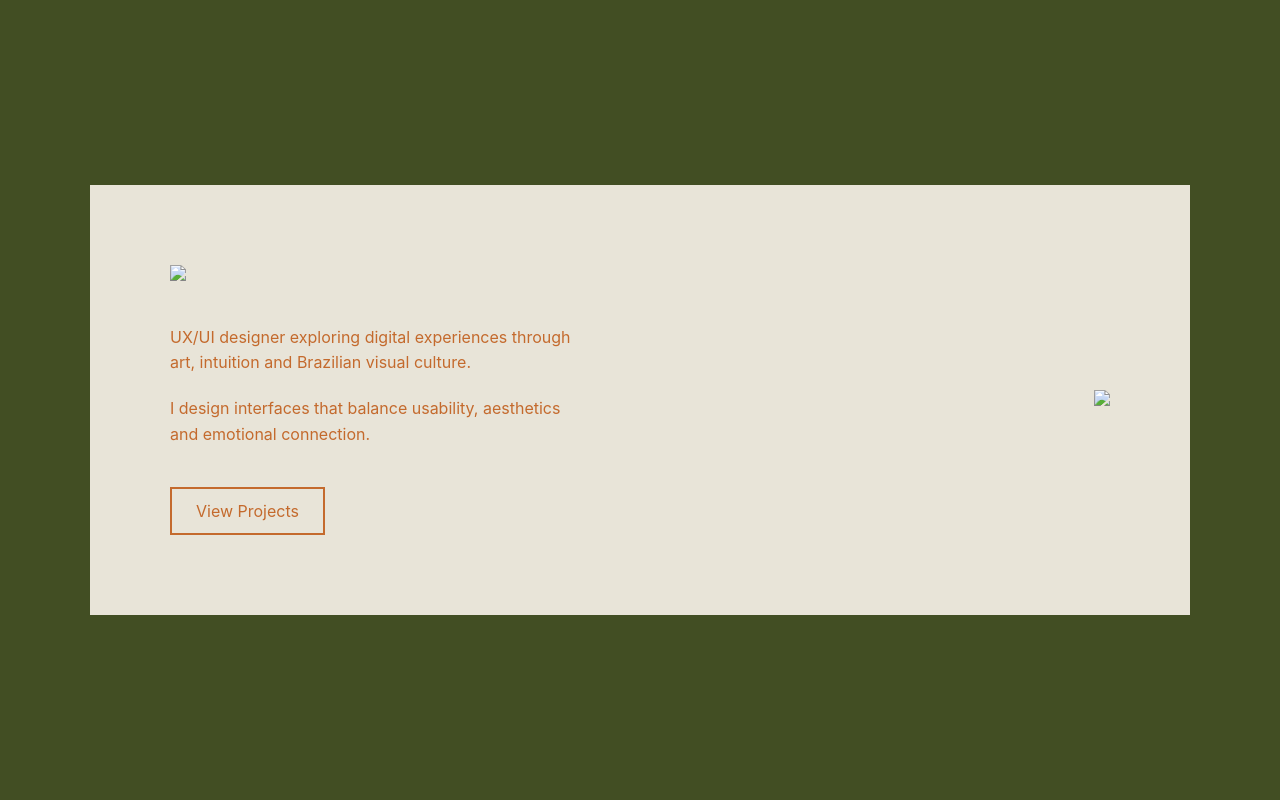
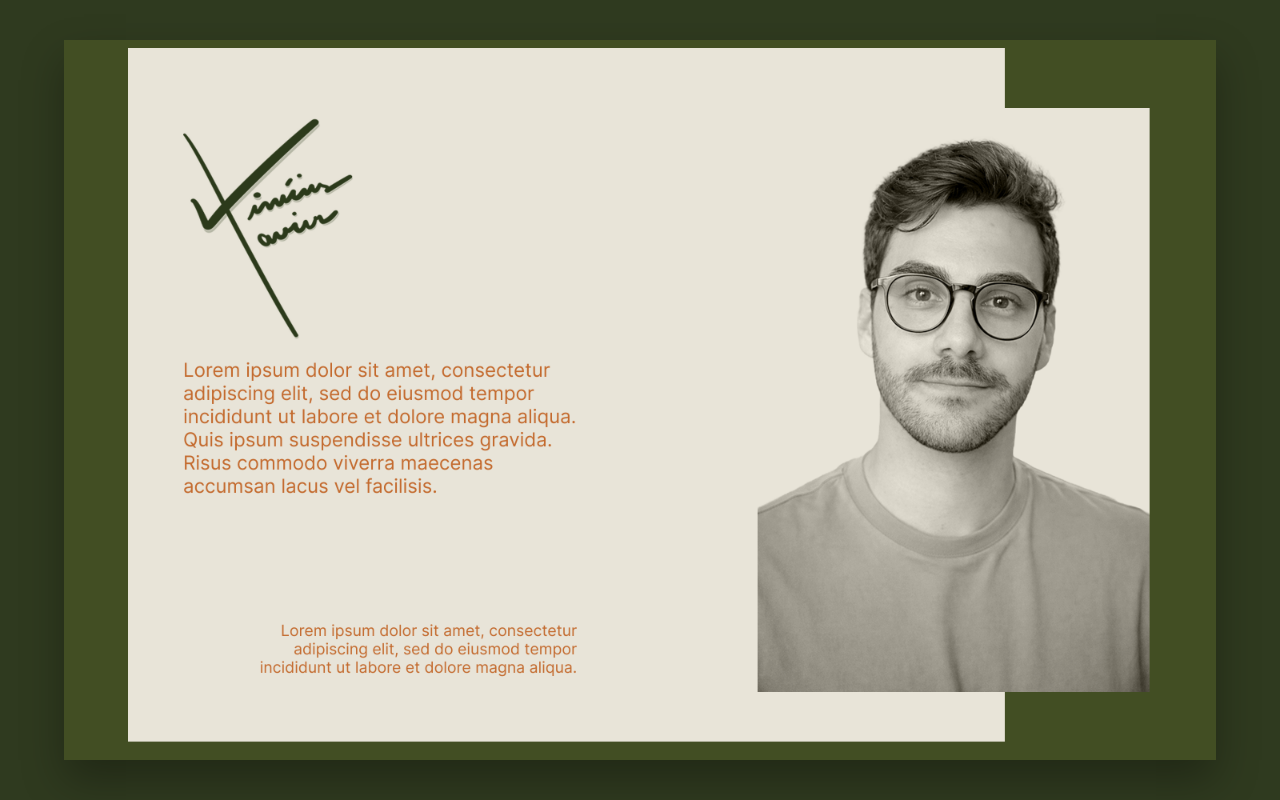
Before and after one commit to viniciuscastroxavier-wq/portf-lio, a plain HTML site: page index.html in a window 1280 px wide. Drawn offline with Linux system fonts and the light colour scheme.

Commit message:
index.html

```diff
--- a/index.html
+++ b/index.html
@@ -1,109 +1,35 @@
 <!DOCTYPE html>
-<html lang="en">
+<html>
 <head>
 <meta charset="UTF-8">
-<meta name="viewport" content="width=device-width, initial-scale=1.0">
-
-<title>Vinícius Xavier — UX/UI Designer</title>
+<title>Vinícius Xavier</title>
 
 <style>
 
-*{
+body{
 margin:0;
-padding:0;
-box-sizing:border-box;
-}
-
-body{
-font-family: -apple-system, BlinkMacSystemFont, sans-serif;
-background:#424E23;
+background:#2F3A1F;
 display:flex;
 justify-content:center;
 align-items:center;
 height:100vh;
+font-family:Arial;
 }
 
-.container{
-background:#E8E4D8;
-width:1100px;
-padding:80px;
-display:flex;
-align-items:center;
-justify-content:space-between;
-gap:60px;
-}
-
-.left{
-max-width:420px;
-}
-
-.signature{
-width:140px;
-margin-bottom:40px;
-}
-
-h1{
-font-size:32px;
-margin-bottom:20px;
-}
-
-p{
-color:#C46A2D;
-line-height:1.6;
-margin-bottom:20px;
-}
-
-.button{
-margin-top:20px;
-display:inline-block;
-padding:12px 24px;
-border:2px solid #C46A2D;
-text-decoration:none;
-color:#C46A2D;
-transition:0.3s;
-}
-
-.button:hover{
-background:#C46A2D;
-color:white;
-}
-
-.photo img{
-width:320px;
+img{
+max-width:90%;
+height:auto;
+box-shadow:0 20px 40px rgba(0,0,0,0.3);
 }
 
 </style>
+
 </head>
 
 <body>
 
-<div class="container">
-
-<div class="left">
-
-<img src="assinatura.png" class="signature">
-
-<p>
-UX/UI designer exploring digital experiences through art, intuition and Brazilian visual culture.
-</p>
-
-<p>
-I design interfaces that balance usability, aesthetics and emotional connection.
-</p>
-
-<a href="#" class="button">
-View Projects
-</a>
-
-</div>
-
-<div class="photo">
-
-<img src="foto.png">
-
-</div>
-
-</div>
+<img src="portfolio.png">
 
 </body>
+
 </html>
```
